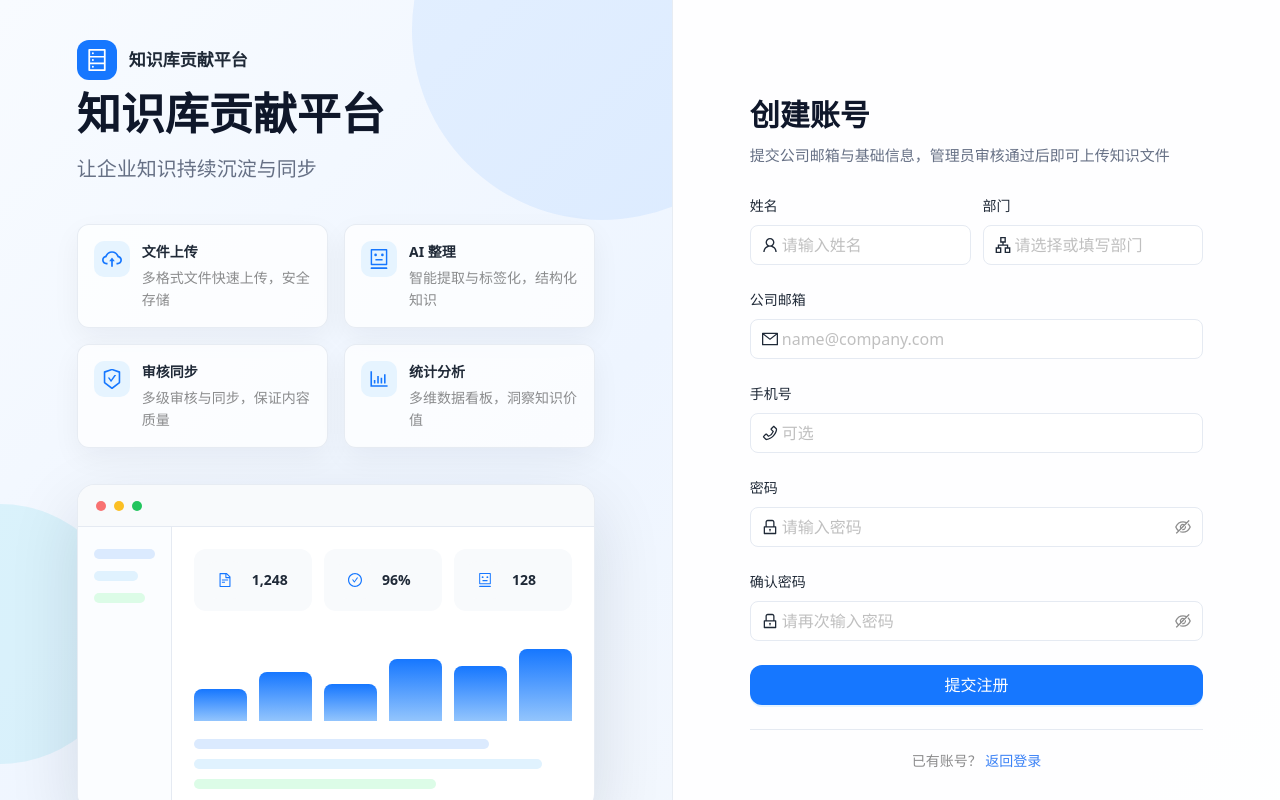
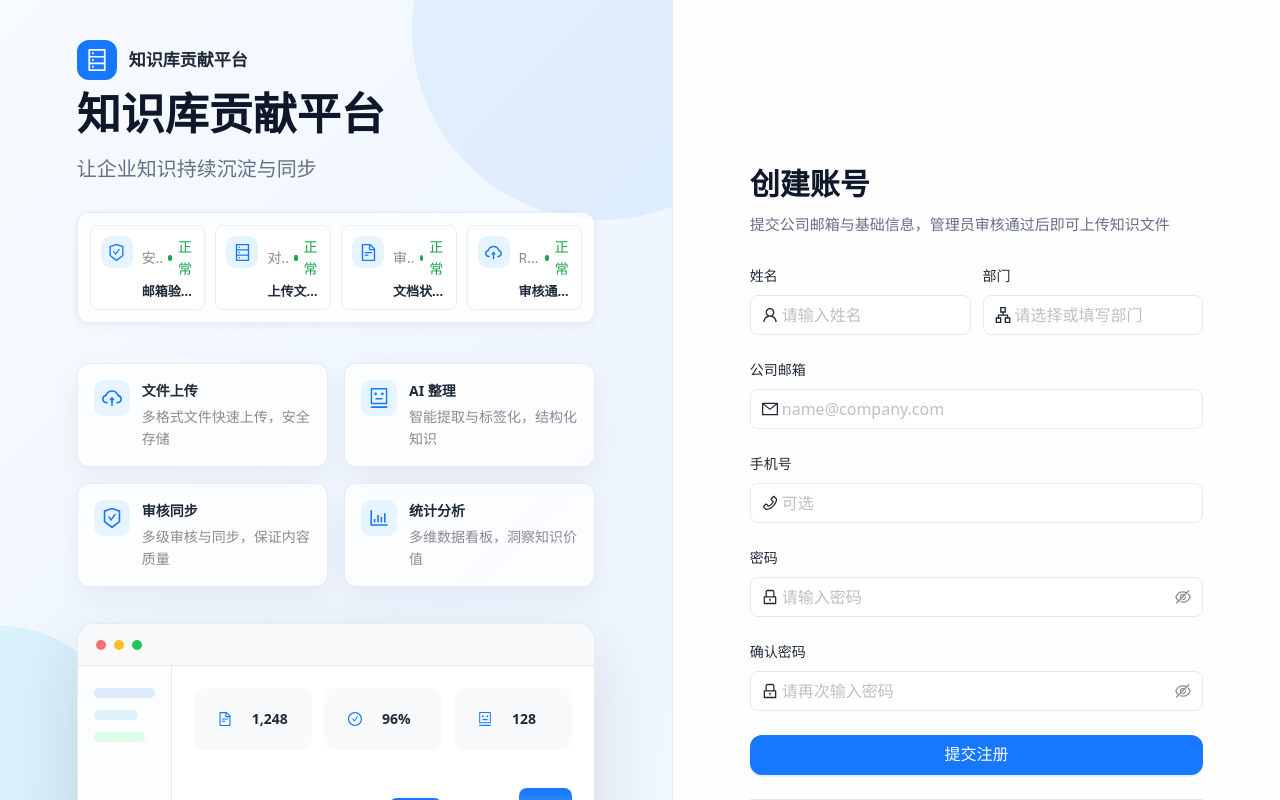
Before and after one commit to THonour99/knowledge-uploader, a React (Vite) app in the folder frontend/: page /register in a window 1280 px wide. Shown: the top 800 px of the page. Built offline with nearby package versions, Linux system fonts and the light colour scheme; no server answers.

Commit message:
feat(frontend): 增强认证入口状态概览

```diff
--- a/frontend/src/pages/AuthLayout.tsx
+++ b/frontend/src/pages/AuthLayout.tsx
@@ -9,6 +9,8 @@ import {
   SafetyCertificateOutlined,
 } from "@ant-design/icons";
 import { Typography } from "antd";
+
+import { StatusTag } from "../components/StatusTag";
 
 interface AuthLayoutProps {
   title: string;
@@ -40,6 +42,29 @@ const authFeatures = [
   },
 ];
 
+const authStatusItems = [
+  {
+    icon: <SafetyCertificateOutlined />,
+    title: "安全认证",
+    description: "邮箱验证与登录保护",
+  },
+  {
+    icon: <DatabaseOutlined />,
+    title: "对象存储",
+    description: "上传文件统一入库",
+  },
+  {
+    icon: <FileTextOutlined />,
+    title: "审核链路",
+    description: "文档状态全程可追踪",
+  },
+  {
+    icon: <CloudUploadOutlined />,
+    title: "RAGFlow 同步",
+    description: "审核通过后进入知识库",
+  },
+];
+
 export function AuthLayout({ title, description, children, footer }: AuthLayoutProps) {
   return (
     <main className="auth-page">
@@ -59,6 +84,21 @@ export function AuthLayout({ title, description, children, footer }: AuthLayoutP
             让企业知识持续沉淀与同步
           </Typography.Paragraph>
         </div>
+
+        <section className="auth-status-strip" aria-label="平台状态概览">
+          {authStatusItems.map((item) => (
+            <div className="auth-status-item" key={item.title}>
+              <span className="auth-status-item__icon">{item.icon}</span>
+              <span className="auth-status-item__body">
+                <span className="auth-status-item__topline">
+                  <Typography.Text type="secondary">{item.title}</Typography.Text>
+                  <StatusTag kind="health" value="ok" variant="dot" />
+                </span>
+                <strong>{item.description}</strong>
+              </span>
+            </div>
+          ))}
+        </section>
 
         <div className="auth-feature-list">
           {authFeatures.map((feature) => (
--- a/frontend/src/styles.css
+++ b/frontend/src/styles.css
@@ -2010,6 +2010,71 @@ a {
   font-size: 20px;
 }
 
+.auth-status-strip {
+  position: relative;
+  z-index: 1;
+  display: grid;
+  max-width: 720px;
+  grid-template-columns: repeat(4, minmax(0, 1fr));
+  gap: 10px;
+  margin-top: 28px;
+  padding: 12px;
+  border: 1px solid rgba(229, 234, 242, 0.95);
+  border-radius: var(--ku-radius-card);
+  background: rgba(255, 255, 255, 0.82);
+  box-shadow: var(--ku-shadow-card);
+}
+
+.auth-status-item {
+  display: grid;
+  grid-template-columns: 32px minmax(0, 1fr);
+  gap: 9px;
+  min-width: 0;
+  padding: 10px;
+  border: 1px solid rgba(229, 234, 242, 0.75);
+  border-radius: var(--ku-radius-control);
+  background: rgba(255, 255, 255, 0.9);
+}
+
+.auth-status-item__icon {
+  display: inline-flex;
+  align-items: center;
+  justify-content: center;
+  width: 32px;
+  height: 32px;
+  border-radius: 10px;
+  background: var(--ku-color-primary-light);
+  color: var(--ku-color-primary);
+  font-size: 17px;
+}
+
+.auth-status-item__body {
+  display: grid;
+  gap: 3px;
+  min-width: 0;
+}
+
+.auth-status-item__topline {
+  display: flex;
+  gap: 6px;
+  align-items: center;
+  justify-content: space-between;
+  min-width: 0;
+}
+
+.auth-status-item__topline > .ant-typography,
+.auth-status-item__body > strong {
+  overflow: hidden;
+  text-overflow: ellipsis;
+  white-space: nowrap;
+}
+
+.auth-status-item__body > strong {
+  color: var(--ku-text-primary);
+  font-size: 13px;
+  line-height: 1.25;
+}
+
 .auth-feature-list {
   display: grid;
   max-width: 640px;
@@ -2273,6 +2338,11 @@ a {
     display: none;
   }
 
+  .auth-status-strip {
+    max-width: none;
+    grid-template-columns: repeat(2, minmax(0, 1fr));
+  }
+
   .auth-panel {
     min-height: auto;
     padding: 32px 24px 48px;
@@ -2451,6 +2521,7 @@ a {
 
 @media (max-width: 640px) {
   .auth-feature-list,
+  .auth-status-strip,
   .auth-form-grid {
     grid-template-columns: minmax(0, 1fr);
   }
```
Also changed, not shown: 1 other file (tests, documents, lock files or other folders).
